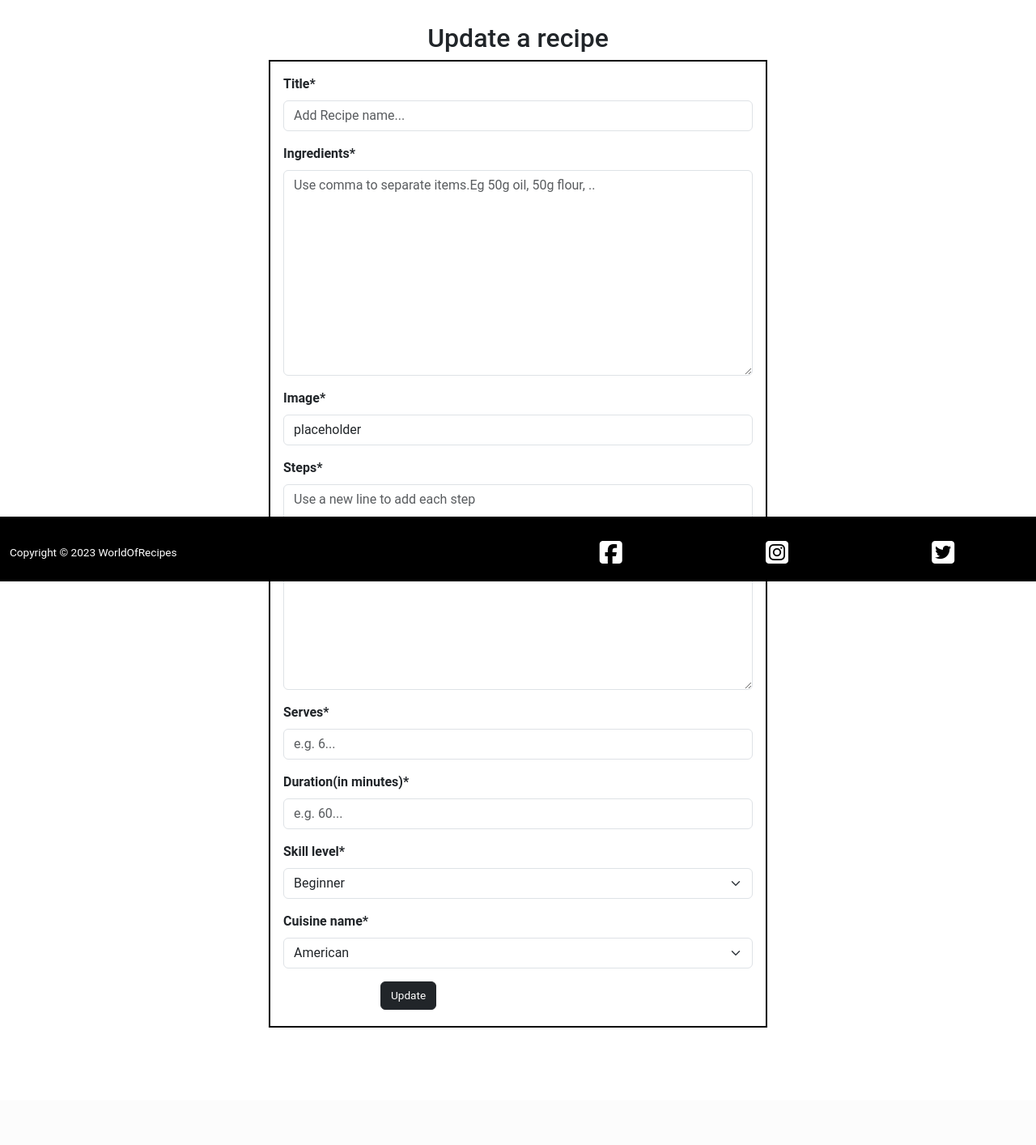
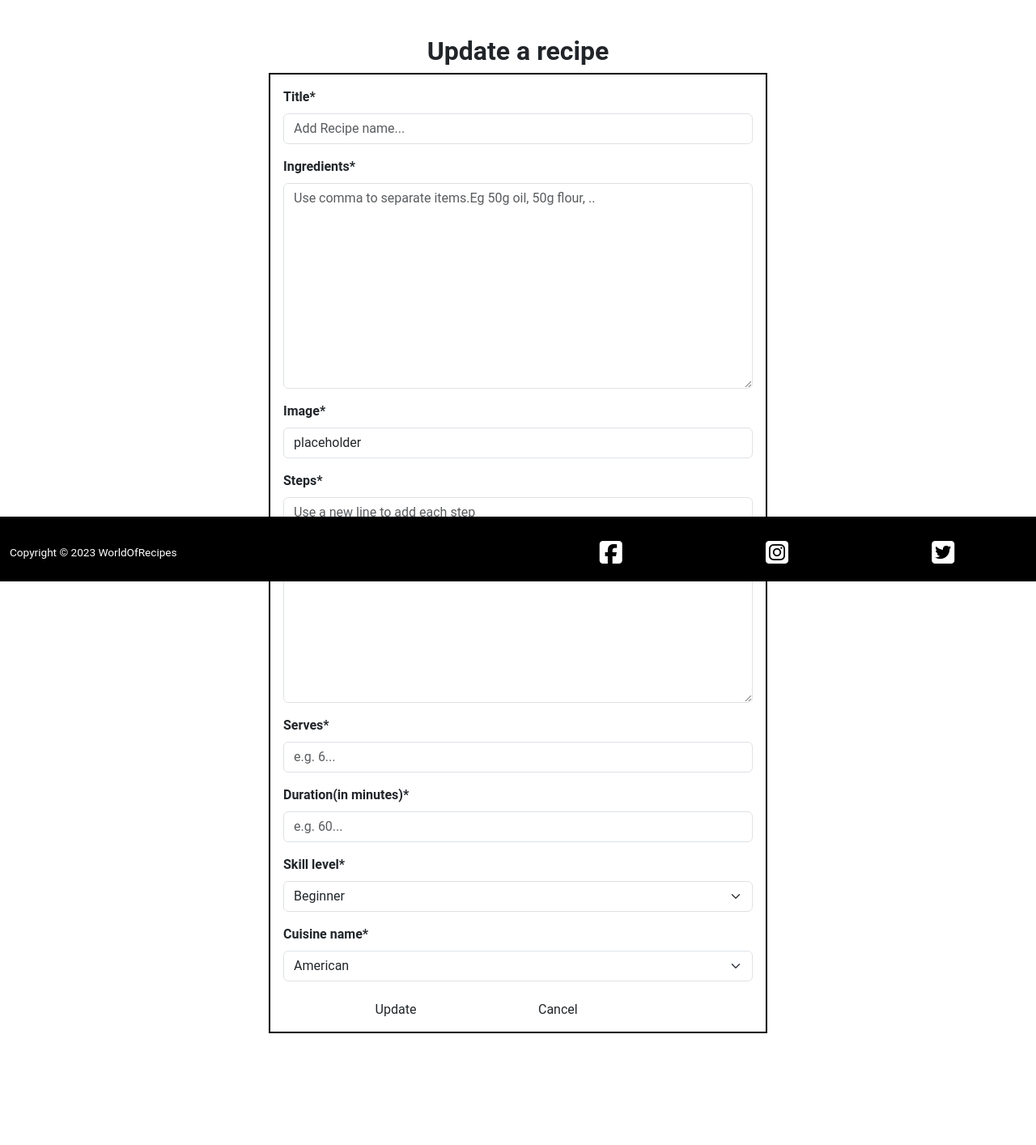
Before and after one commit to Dania2021/world-of-recipes, a Django app: template templates/recipe_edit.html in a window 1280 px wide. Shown: the part 82-1496 px from the top of the page at 81% size. Before the commit the page ends 1351 px from the top, so only its background shows below. Run offline with Django 3.2, Linux system fonts and the light colour scheme; the template is opened without the code that fills it: values that come from a table or form of the project are taken from there, others are empty; the visitor is signed in with stand-in values (Sample User, id 1); some libraries are stand-ins or nearby versions; some web fonts are replaced.

Commit message:
Added styling and cancel button

```diff
--- a/templates/recipe_edit.html
+++ b/templates/recipe_edit.html
@@ -6,16 +6,26 @@
 
 
  <div class="masthead">
-    <div class="container-fluid mb-5">
+      <div class="container-fluid mb-5 bg-color4">
             <div class="row justify-content-center">
-            <div class="col-md-6">
+                  <!--To update a recipe-->
+                  <div class="col-md-6 mt-3">
                        {% if user.is_authenticated %}
-                 <h2 class="text-center">Update a recipe</h2>
-                 <div class="card-panel">
-                   <form action="{% url 'recipe_edit' recipe.id %}" class="ms-3 mt-3 pe-3 fw-bold" method="POST" enctype="multipart/form-data">
+                       <h2 class="text-center fw-bold text-col1">Update a recipe</h2>
+                       <div class="card-panel mb-5 bg-color3">
+                           <form action="{% url 'recipe_edit' recipe.id %}" class="ms-3 mt-3 pe-3 fw-bold text-col2" method="POST" enctype="multipart/form-data">
                                  {% csrf_token %}
                                  {{ update_form|crispy }}
-                       <button type="submit" class="btn btn-dark" aria-label="Update recipe">Update</button>
+                                 <div class="row">
+                                     <div class="col text-center">
+                                          <button type="submit" class="btn btn bg-color4 text-col1" aria-label="Update recipe">Update</button>
+                                     </div>
+                                      <div class="col">
+                                          <a href="{% url 'recipe' %}" class="btn btn bg-color4 text-col1 mb-2 me-4" aria-label="Cancel">
+                                              Cancel
+                                           </a>
+                                     </div>
+                                </div>
                            </form>
                                  {% else %}
                            <h3 class="mb-3">Sorry, you are not allowed to access this page.</h3>
```
Lines whose indentation alone changed are shown as unchanged.
